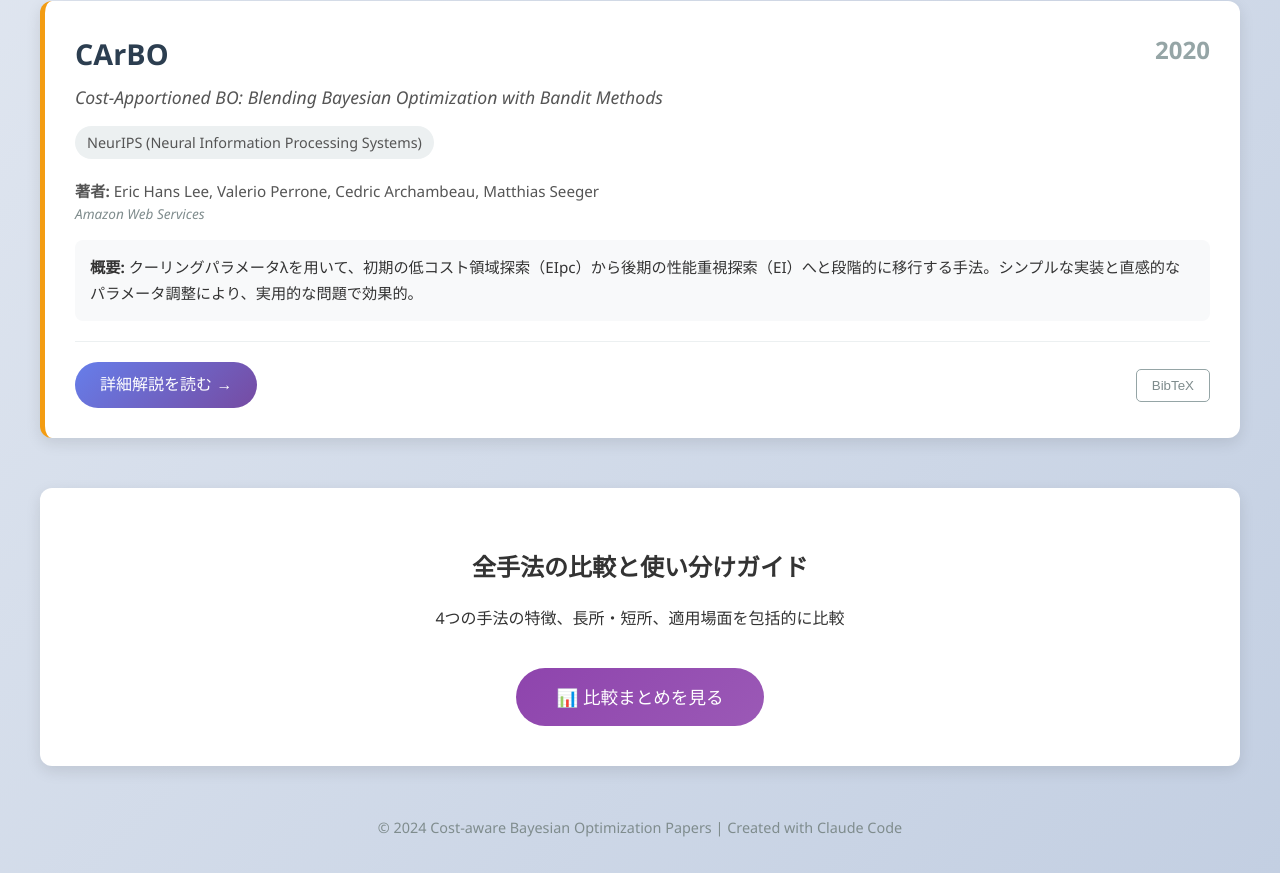
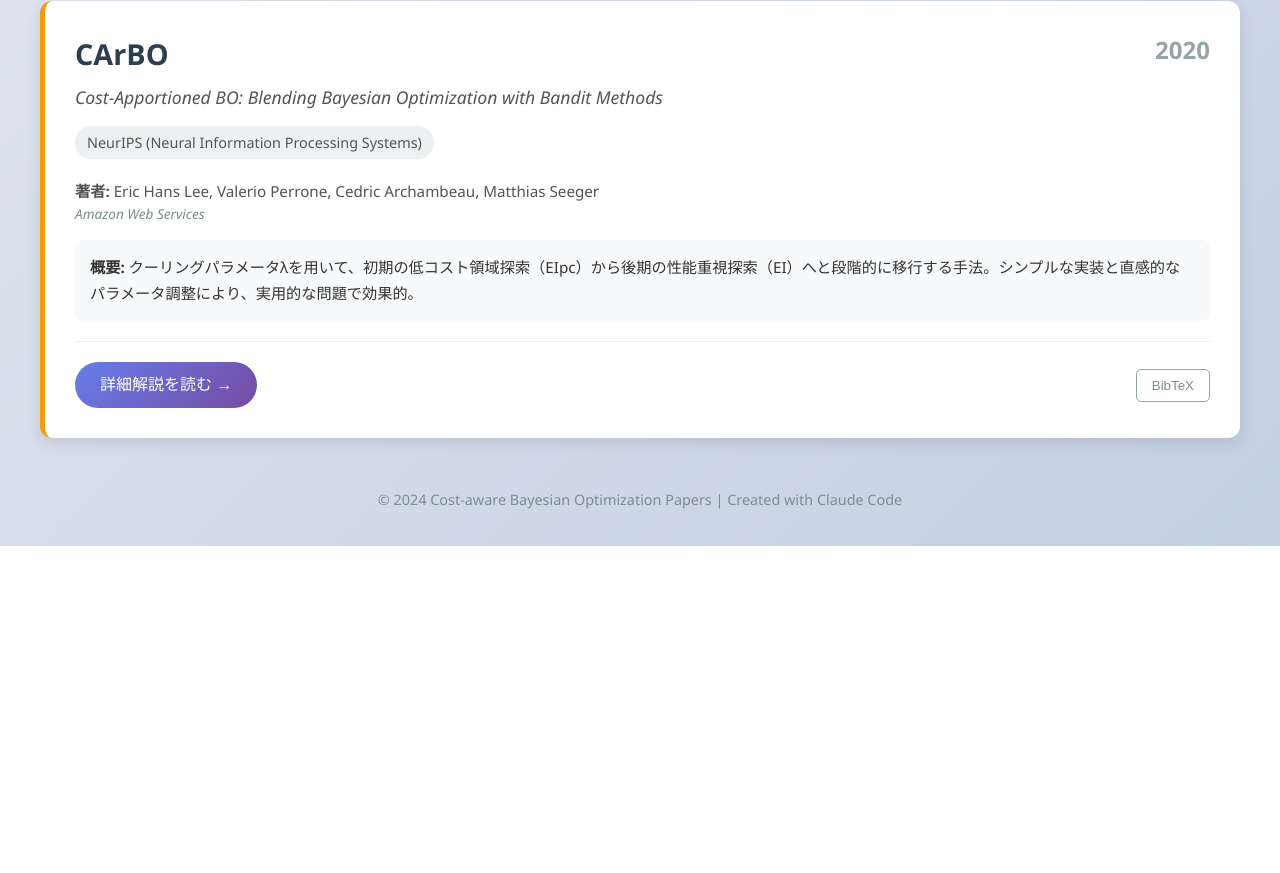
Before and after one commit to niwa-ryo/acbo-docs, a plain HTML site: page index.html in a window 1280 px wide. Shown: the part 1763-2636 px from the top of the page. After the commit the page ends 2309 px from the top, so only its background shows below. Drawn offline with Linux system fonts and the light colour scheme.

Commit message:
Remove comparison guide section from index page

```diff
--- a/index.html
+++ b/index.html
@@ -365,12 +365,6 @@
         </div>
     </div>
 
-    <div class="summary-section">
-        <h2>全手法の比較と使い分けガイド</h2>
-        <p>4つの手法の特徴、長所・短所、適用場面を包括的に比較</p>
-        <a href="Summary_All_Papers.md" class="summary-link">📊 比較まとめを見る</a>
-    </div>
-
     <div class="footer">
         <p>© 2024 Cost-aware Bayesian Optimization Papers | Created with Claude Code</p>
     </div>
```
